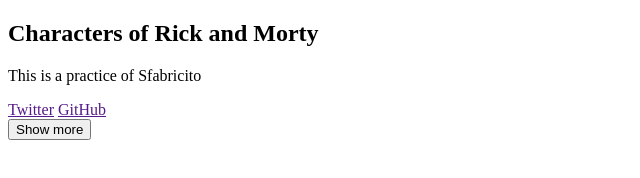
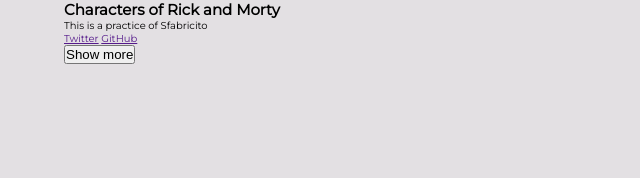
Before and after one commit to sfabricito/rick-and-morty, a plain HTML site: page index.html in a window 1280 px wide. Shown: the whole page, without its empty margins (0-640 px from the left). Drawn offline with Linux system fonts and the light colour scheme; no server answers.

Commit message:
Add the css files and the .gitignore file

```diff
--- /dev/null
+++ b/css/style.css
@@ -0,0 +1,50 @@
+/*
+1. Positioning
+2. Box model
+3. Typography
+4. Visuals
+5. Others
+*/
+
+/* Names of the styles
+
+font-family: 'Montserrat', sans-serif;
+700
+
+font-family: 'Noto Sans', sans-serif;
+200
+400
+*/
+
+:root{
+    background: #040314;
+    background: #091F5D;
+    background: #15134A;
+    background: #4523C4;
+    background: #523B53;
+    background: #8C9695;
+    background: #C7A8D4;
+    background: #DA51B8;
+    background: #E3E0E3;
+
+}
+
+* {
+    box-sizing: border-box;
+    margin: 0;
+    padding: 0;
+}
+
+html {
+    font-size: 62.5%;
+    font-family: 'Montserrat', sans-serif;
+    font-weight: 400;
+}
+
+main{
+    min-width: 288px;
+    width: 90%;
+    margin: auto;
+
+
+}
--- a/index.html
+++ b/index.html
@@ -5,6 +5,10 @@
     <meta http-equiv="X-UA-Compatible" content="IE=edge">
     <meta name="viewport" content="width=device-width, initial-scale=1.0">
     <title>Rick and Morty</title>
+    <link rel="preconnect" href="https://fonts.googleapis.com">
+    <link rel="preconnect" href="https://fonts.gstatic.com" crossorigin>
+    <link href="https://fonts.googleapis.com/css2?family=Montserrat:wght@200;400&family=Noto+Sans:ital,wght@1,700&display=swap" rel="stylesheet">
+    <link rel="stylesheet" href="./css/style.css">
 </head>
 <body>
     <header></header>
--- a/js/index.js
+++ b/js/index.js
@@ -10,7 +10,7 @@
 // Get the element 'main-btn' to html by the 'ID'
 let btn = document.getElementById("btn");
 // Save the lasted printed page of the API
-let countPage = 41;
+let countPage = 1;
 
 const printInformation = async () => {
     try{
```
Also changed, not shown: css/desktop.css (added), css/tablet.css (added), 1 other file.
